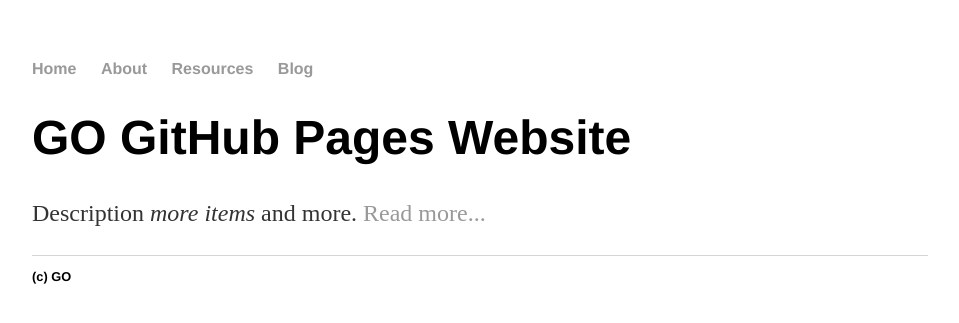
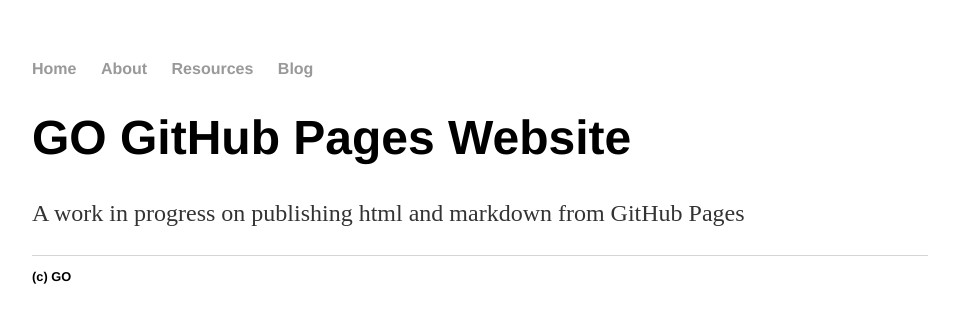
Before and after one commit to go12/go12.github.io, a Jekyll site: the page built from index.html, in a window 1280 px wide. Shown: the top 323 px of the page, without its empty margins (160-1119 px from the left). Built offline with Jekyll 4.4.1, drawn with Linux system fonts in a browser that asks for light colours.

Commit message:
Update index.html

```diff
--- a/index.html
+++ b/index.html
@@ -4,5 +4,5 @@ title: GO GitHub Pages Website
 ---
 <div class="blurb">
 	<h1>GO GitHub Pages Website</h1>
-	<p>Description <em>more items</em> and more. <a href="/about">Read more...</a></p>
+	<p>A work in progress on publishing html and markdown from GitHub Pages</p>
 </div><!-- /.blurb -->
```
